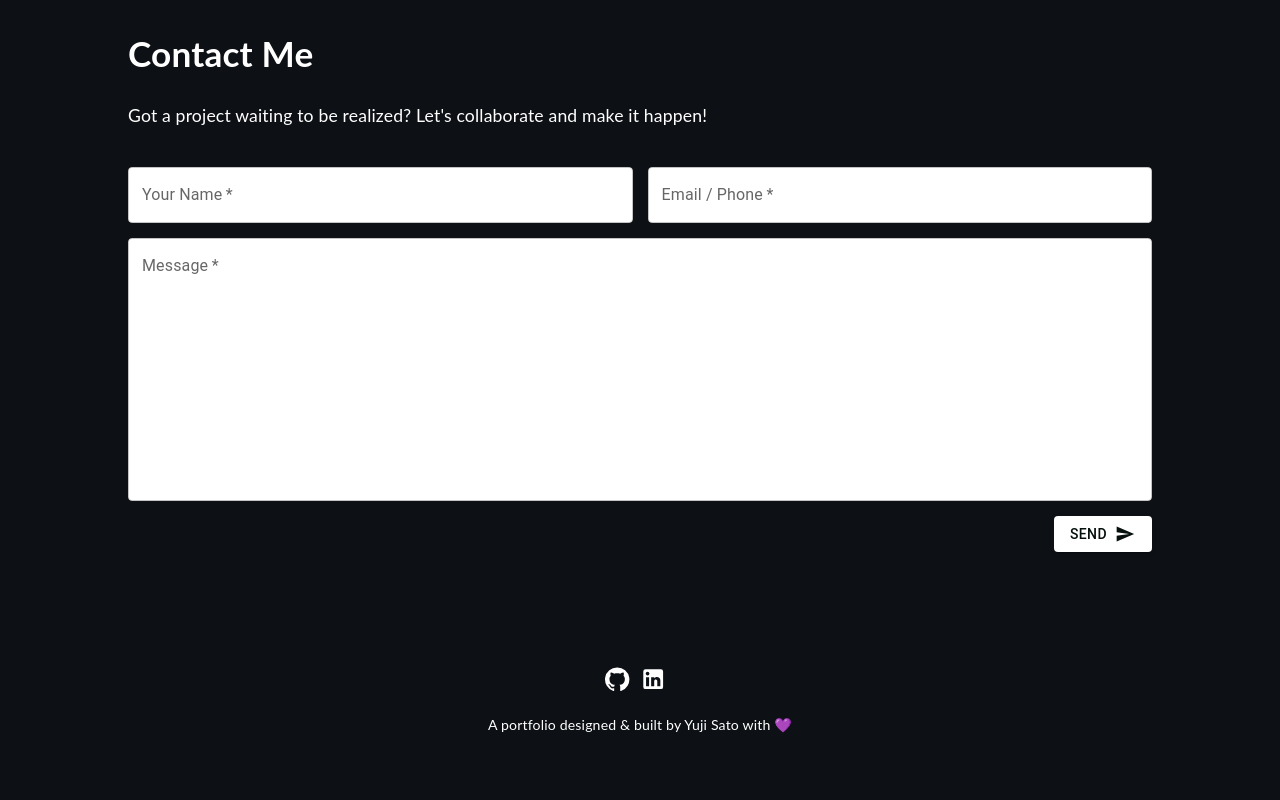
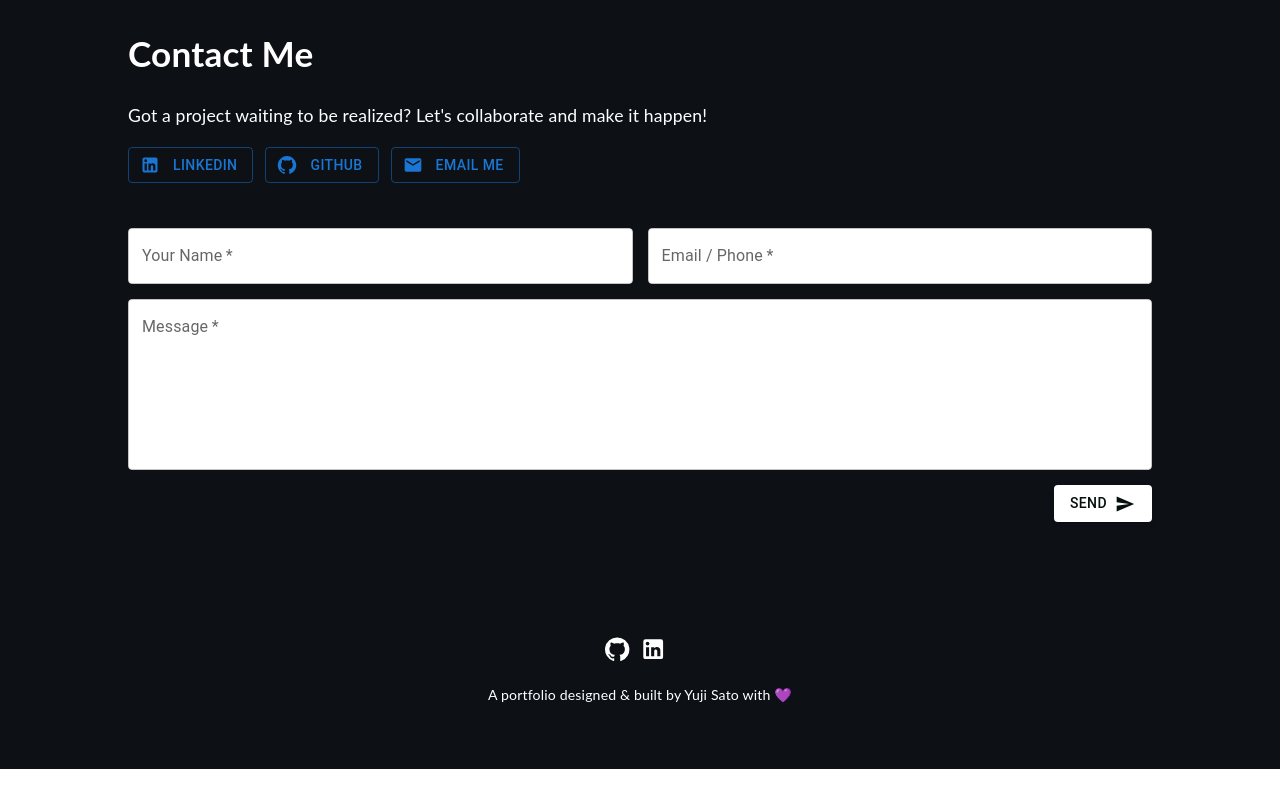
Before and after one commit to mhasara/Portfolio, a React (Create React App) app: page / in a window 1280 px wide. Shown: the part 5893-6693 px from the top of the page. After the commit the page ends 6662 px from the top, so only its background shows below. Built offline with nearby package versions, Linux system fonts and the light colour scheme.

Commit message:
updated contact page

```diff
--- a/src/assets/styles/Contact.scss
+++ b/src/assets/styles/Contact.scss
@@ -46,3 +46,20 @@ form {
   width: 100% !important;
   margin-bottom: 15px !important;
 }
+
+/* 🔗 New: Social Contact Buttons (No color changes) */
+.contact-links {
+  display: flex;
+  gap: 12px;
+  margin: 15px 0 25px;
+  flex-wrap: wrap;
+
+  button {
+    text-transform: none;
+    border-width: 1.5px;
+  }
+
+  svg {
+    font-size: 1.2em;
+  }
+}
--- a/src/components/Contact.tsx
+++ b/src/components/Contact.tsx
@@ -5,9 +5,11 @@ import Box from '@mui/material/Box';
 import Button from '@mui/material/Button';
 import SendIcon from '@mui/icons-material/Send';
 import TextField from '@mui/material/TextField';
+import LinkedInIcon from '@mui/icons-material/LinkedIn';
+import GitHubIcon from '@mui/icons-material/GitHub';
+import EmailIcon from '@mui/icons-material/Email';
 
 function Contact() {
-
   const [name, setName] = useState<string>('');
   const [email, setEmail] = useState<string>('');
   const [message, setMessage] = useState<string>('');
@@ -16,7 +18,7 @@ function Contact() {
   const [emailError, setEmailError] = useState<boolean>(false);
   const [messageError, setMessageError] = useState<boolean>(false);
 
-  const form = useRef();
+  const form = useRef<HTMLFormElement | null>(null);
 
   const sendEmail = (e: any) => {
     e.preventDefault();
@@ -25,28 +27,26 @@ function Contact() {
     setEmailError(email === '');
     setMessageError(message === '');
 
-    /* Uncomment below if you want to enable the emailJS */
+    // Uncomment to enable EmailJS later
+    /*
+    if (name && email && message) {
+      const templateParams = { name, email, message };
 
-    // if (name !== '' && email !== '' && message !== '') {
-    //   var templateParams = {
-    //     name: name,
-    //     email: email,
-    //     message: message
-    //   };
+      emailjs.send(
+        'service_id',
+        'template_id',
+        templateParams,
+        'api_key'
+      ).then(
+        () => alert("Message sent successfully!"),
+        () => alert("Failed to send message.")
+      );
 
-    //   console.log(templateParams);
-    //   emailjs.send('service_id', 'template_id', templateParams, 'api_key').then(
-    //     (response) => {
-    //       console.log('SUCCESS!', response.status, response.text);
-    //     },
-    //     (error) => {
-    //       console.log('FAILED...', error);
-    //     },
-    //   );
-    //   setName('');
-    //   setEmail('');
-    //   setMessage('');
-    // }
+      setName('');
+      setEmail('');
+      setMessage('');
+    }
+    */
   };
 
   return (
@@ -55,55 +55,84 @@ function Contact() {
         <div className="contact_wrapper">
           <h1>Contact Me</h1>
           <p>Got a project waiting to be realized? Let's collaborate and make it happen!</p>
+
+          {/* 🔗 Quick Contact Links */}
+          <div className="contact-links">
+            <Button
+              variant="outlined"
+              startIcon={<LinkedInIcon />}
+              href="https://www.linkedin.com/in/hasini-asara-60a5362a6"
+              target="_blank"
+            >
+              LinkedIn
+            </Button>
+
+            <Button
+              variant="outlined"
+              startIcon={<GitHubIcon />}
+              href="https://github.com/mhasara"
+              target="_blank"
+            >
+              GitHub
+            </Button>
+
+            <Button
+              variant="outlined"
+              startIcon={<EmailIcon />}
+              href="mailto:asaragamage109@gmail.com"
+            >
+              Email Me
+            </Button>
+          </div>
+
+          {/* 📩 Contact Form */}
           <Box
             ref={form}
             component="form"
             noValidate
             autoComplete="off"
-            className='contact-form'
+            className="contact-form"
           >
-            <div className='form-flex'>
+            <div className="form-flex">
               <TextField
                 required
-                id="outlined-required"
                 label="Your Name"
                 placeholder="What's your name?"
                 value={name}
-                onChange={(e) => {
-                  setName(e.target.value);
-                }}
+                onChange={(e) => setName(e.target.value)}
                 error={nameError}
                 helperText={nameError ? "Please enter your name" : ""}
               />
+
               <TextField
                 required
-                id="outlined-required"
                 label="Email / Phone"
                 placeholder="How can I reach you?"
                 value={email}
-                onChange={(e) => {
-                  setEmail(e.target.value);
-                }}
+                onChange={(e) => setEmail(e.target.value)}
                 error={emailError}
                 helperText={emailError ? "Please enter your email or phone number" : ""}
               />
             </div>
+
             <TextField
               required
-              id="outlined-multiline-static"
               label="Message"
               placeholder="Send me any inquiries or questions"
               multiline
-              rows={10}
+              rows={6}
               className="body-form"
               value={message}
-              onChange={(e) => {
-                setMessage(e.target.value);
-              }}
+              onChange={(e) => setMessage(e.target.value)}
               error={messageError}
               helperText={messageError ? "Please enter the message" : ""}
             />
-            <Button variant="contained" endIcon={<SendIcon />} onClick={sendEmail}>
+
+            <Button
+              variant="contained"
+              endIcon={<SendIcon />}
+              onClick={sendEmail}
+            >
               Send
             </Button>
           </Box>
```
